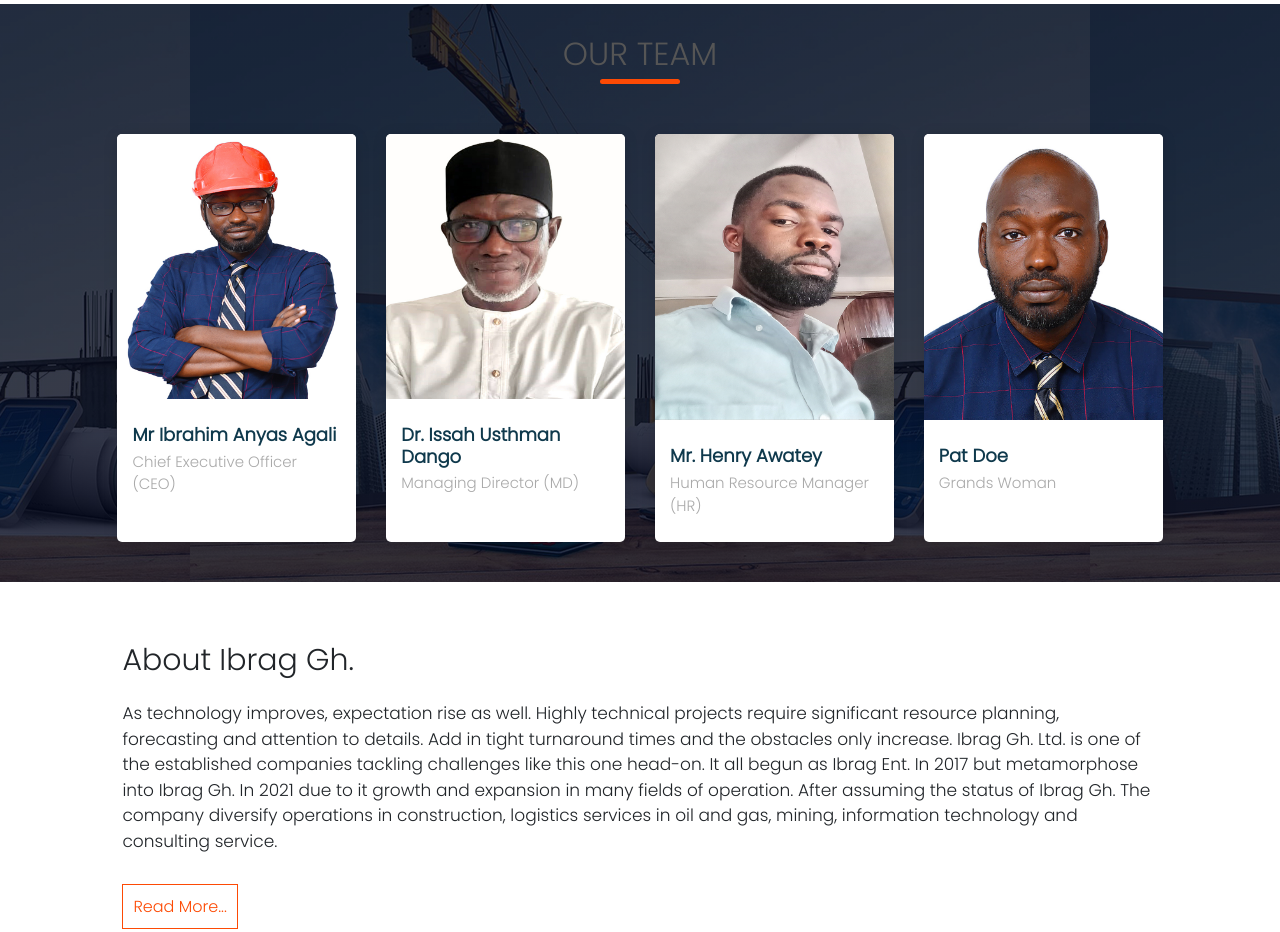
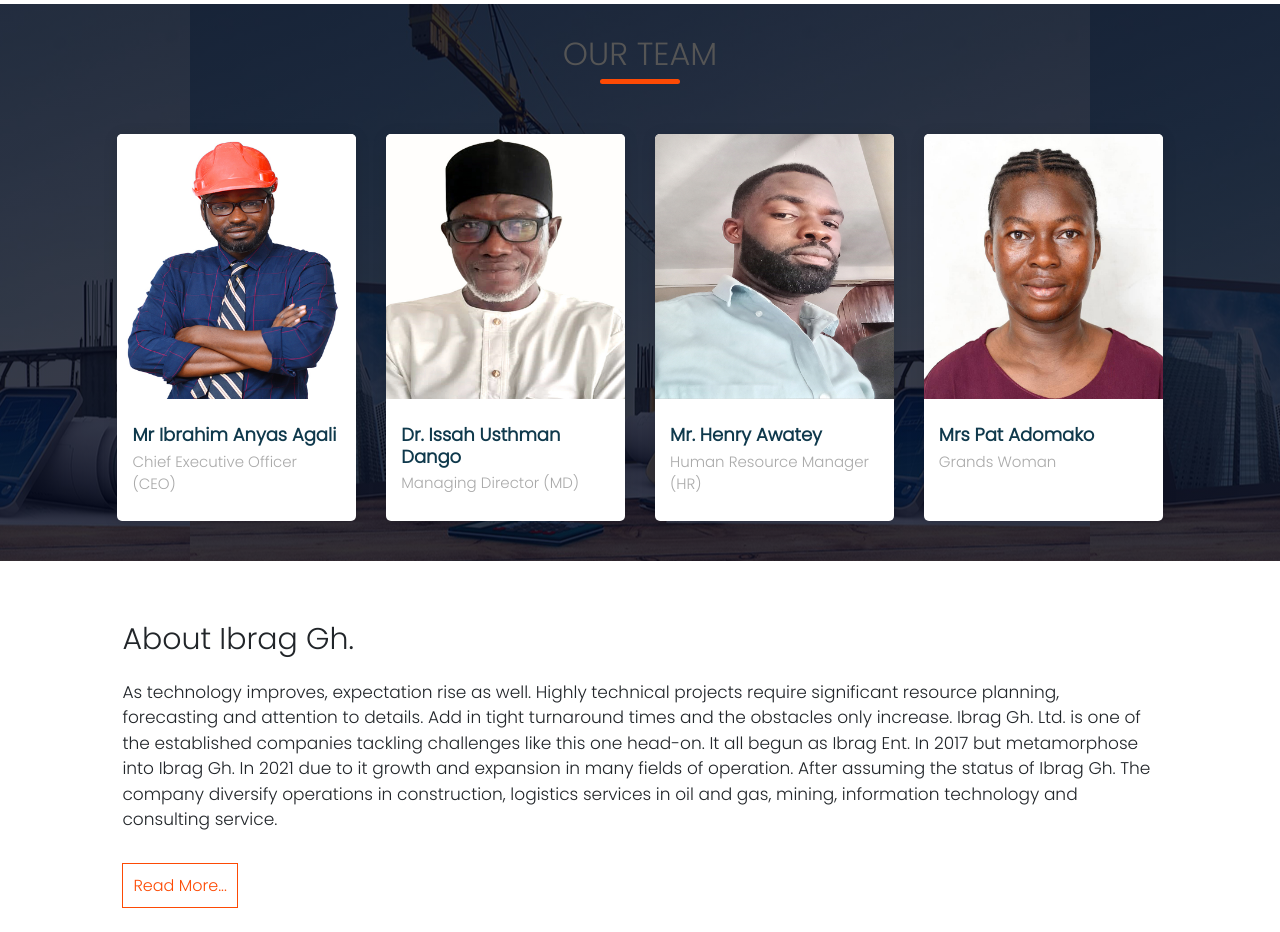
Before and after one commit to HenryToff/ibragghana-website, a plain HTML site: page index.html in a window 1280 px wide. Shown: the part 4620-5552 px from the top of the page. Drawn offline with nearby package versions, Linux system fonts and the light colour scheme.

Commit message:
Add files via upload

```diff
--- a/index.html
+++ b/index.html
@@ -342,7 +342,7 @@
                         <div class="col-lg-3 col-md-6 d-flex align-items-strectch">
                             <div class="member">
                                 <div class="member-img">
-                                    <img src="images/tEAM 4.jpg" class="img-fluid"alt="">
+                                    <img src="images/Team 4.jpg" class="img-fluid"alt="">
                                     <div class="social">
                                         <a href="">
                                             <i class="fab fa-facebook"></i>
@@ -365,7 +365,7 @@
                         <div class="col-lg-3 col-md-6 d-flex align-items-strectch">
                             <div class="member">
                                 <div class="member-img">
-                                    <img src="images/Team 1.jpg" class="img-fluid"alt="">
+                                    <img src="images/Team 5.jpg" class="img-fluid"alt="">
                                     <div class="social">
                                         <a href="">
                                             <i class="fab fa-facebook"></i>
@@ -379,7 +379,7 @@
                                     </div>
                                 </div>
                                 <div class="member-info">
-                                    <h4>Pat Doe</h4>
+                                    <h4>Mrs Pat Adomako</h4>
                                     <span>Grands Woman</span>
                                 </div>
                             </div>
```
